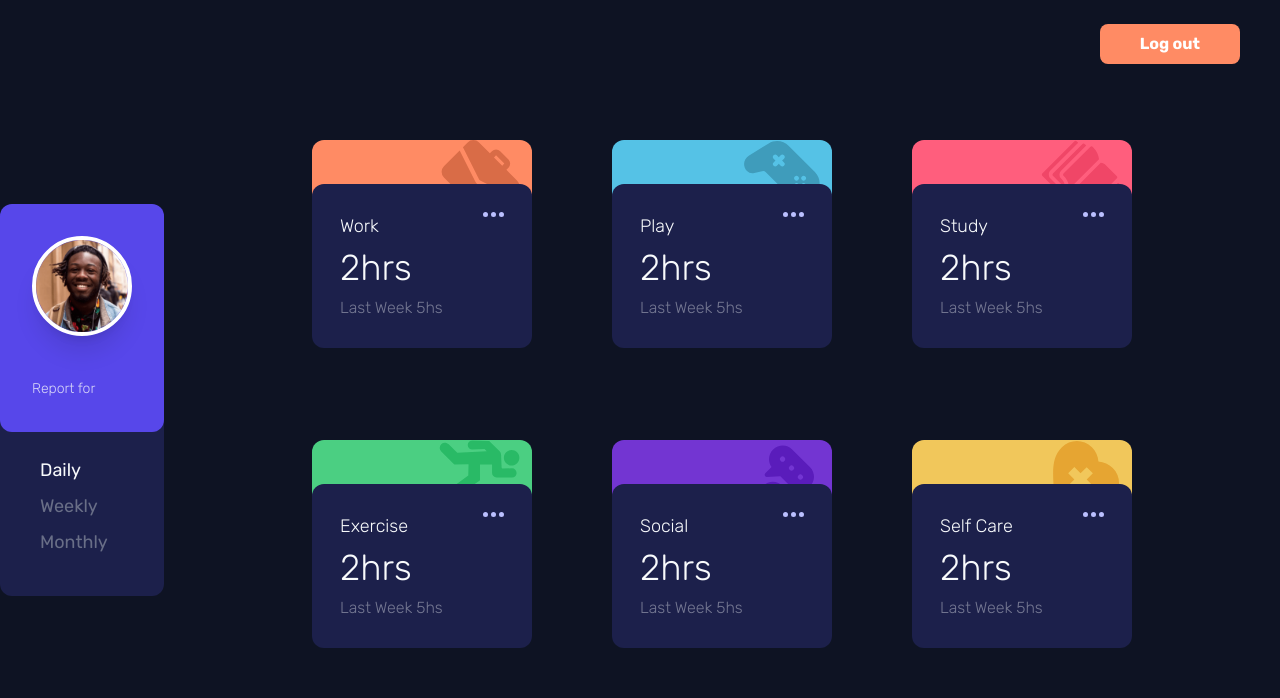
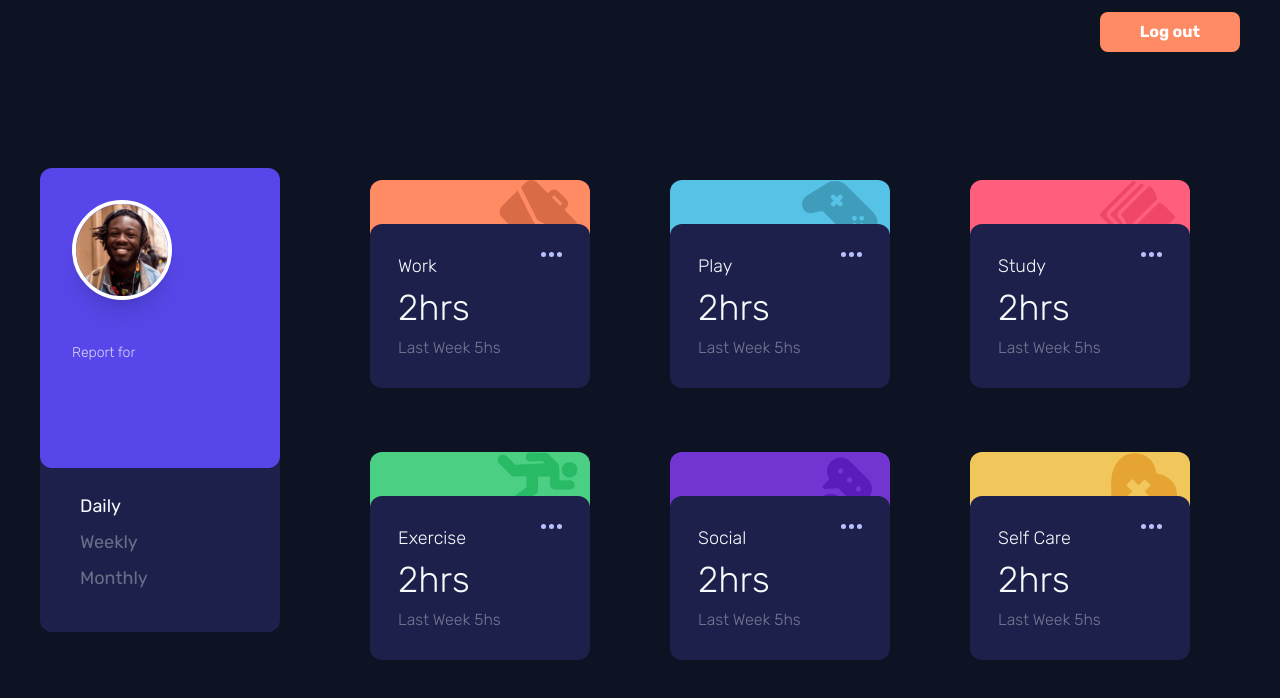
Before and after one commit to Guidotss/time-tracking, a Next.js app: page / in a window 1280 px wide. Shown: the top 698 px of the page. Built offline with nearby package versions, Linux system fonts and the light colour scheme.

Commit message:
Arreglando tamaños en notebook

```diff
--- a/src/app/login/page.tsx
+++ b/src/app/login/page.tsx
@@ -6,6 +6,7 @@ import { useAuthStore } from "@/store";
 
 interface UserInfo {
   name: string;
+  lastName?: string;
   password: string;
 }
 
@@ -29,21 +30,21 @@ export default function LoginPage() {
   return (
     <main className="flex items-center justify-center w-full h-screen">
       <form
-        className="bg-dark_blue p-10 2xl:h-1/2 2xl:w-1/2 shadow-md flex flex-col items-center rounded-lg"
+        className="bg-dark_blue p-10 2xl:h-1/2 md:w-1/2 shadow-md flex flex-col items-center rounded-lg"
         onSubmit={handleSubmit}
       >
         <h1 className="text-3xl text-white text-center tracking-widest mb-5 mt-5">
           Login
         </h1>
         <input
-          className="2xl:w-1/2 mt-10 p-3 rounded-md bg-gray-700 text-white"
+          className="sm:w-1/2 mt-10 p-3 rounded-md bg-gray-700 text-white"
           type="text"
           placeholder="Guido Olguin..."
           value={userInfo.name}
           onChange={(e) => setUserInfo({ ...userInfo, name: e.target.value })}
         />
         <input
-          className="2xl:w-1/2 mt-10 p-3 rounded-md bg-gray-700 text-white"
+          className="sm:w-1/2 mt-10 p-3 rounded-md bg-gray-700 text-white"
           type="password"
           placeholder="**********"
           value={userInfo.password}
@@ -52,8 +53,8 @@ export default function LoginPage() {
             setUserInfo({ ...userInfo, password: e.target.value })
           }
         />
-        <button className="bg-soft_orange 2xl:w-[300px] py-2 rounded-lg mt-10 text-slate-50 hover:opacity-[0.8] transition-all">
-          Register
+        <button className="bg-soft_orange 2xl:w-[300px] sm:w-[280px] py-2 rounded-lg mt-10 text-slate-50 hover:opacity-[0.8] transition-all">
+          Login
         </button>
         <div className="w-full text-end mt-10">
           <Link href="/register">
--- a/src/app/page.tsx
+++ b/src/app/page.tsx
@@ -6,12 +6,12 @@ import { LogOutButton } from "@/components/ui";
 export default function Home() {
 
   return (
-    <main className="flex items-center justify-center w-full h-screen">
-      <header className="absolute top-6 right-10">
+    <main className="flex items-center justify-center w-full h-screen overflow-hidden">
+      <header className="absolute 2xl:top-6 sm:top-3 right-10">
         <LogOutButton/>
       </header>
       <UserCard/>
-      <div className="justify-center items-center flex-wrap flex 2xl:w-1/2">
+      <div className="justify-center items-center flex-wrap flex 2xl:w-1/2 sm:mt-14">
         {activityName.map((activity) => (
           <TimeCard title={activity} key={activity}/>
         ))}
--- a/src/app/register/page.tsx
+++ b/src/app/register/page.tsx
@@ -57,7 +57,7 @@ export default function RegisterPage() {
           />
         </div>
         <input
-          className="2xl:w-1/2 mt-10 p-3 rounded-md bg-gray-700 text-white"
+          className="2xl:w-1/2 sm:w-[420px] mt-10 p-3 rounded-md bg-gray-700 text-white"
           type="password"
           placeholder="**********"
           value={userInfo.password}
@@ -66,7 +66,7 @@ export default function RegisterPage() {
             setUserInfo({ ...userInfo, password: e.target.value })
           }
         />
-        <button className="bg-soft_orange 2xl:w-[300px] py-2 rounded-lg mt-10 text-slate-50 hover:opacity-[0.8] transition-all">
+        <button className="bg-soft_orange sm:w-[300px] py-2 rounded-lg mt-10 text-slate-50 hover:opacity-[0.8] transition-all">
           Register
         </button>
         <div className="w-full text-end mt-10">
--- a/src/components/time/TimeCard.tsx
+++ b/src/components/time/TimeCard.tsx
@@ -48,7 +48,7 @@ export const TimeCard: FC<TimeCardProps> = ({ title }) => {
 
 
   return (
-    <div className="w-[300px] flex flex-col p-10 h-[300px]">
+    <div className="w-[300px] flex flex-col p-10 2xl:h-[300px] sm:-mt-4">
       <div className={`${theme?.bg} text-slate-50 h-[100px] flex justify-between rounded-xl z-0`}>
         <div/>
         <div className="mr-3">
--- a/src/components/user/UserCard.tsx
+++ b/src/components/user/UserCard.tsx
@@ -13,8 +13,8 @@ export const UserCard = () => {
   const { user } = useAuthStore();
 
   return (
-    <div className="flex flex-col">
-      <div className="bg-violet 2xl:h-[400px] 2xl:w-[270px] rounded-xl p-8 z-10">
+    <div className="flex flex-col sm:ml-10">
+      <div className="bg-violet 2xl:h-[400px] 2xl:w-[270px] sm:w-[240px] sm:h-[300px] rounded-xl p-8 z-10">
         <div className="border-solid border-4 border-white rounded-full w-[100px] shadow-xl">
           <Image
             className="roudned-full"
--- a/src/interfaces/user.ts
+++ b/src/interfaces/user.ts
@@ -3,7 +3,7 @@ import { Activity } from "./activity";
 export interface User {
     id?: string;
     name: string;
-    lastName: string;
+    lastName?: string;
     password: string;
     token?: string;
     activity?: Activity[];
```
